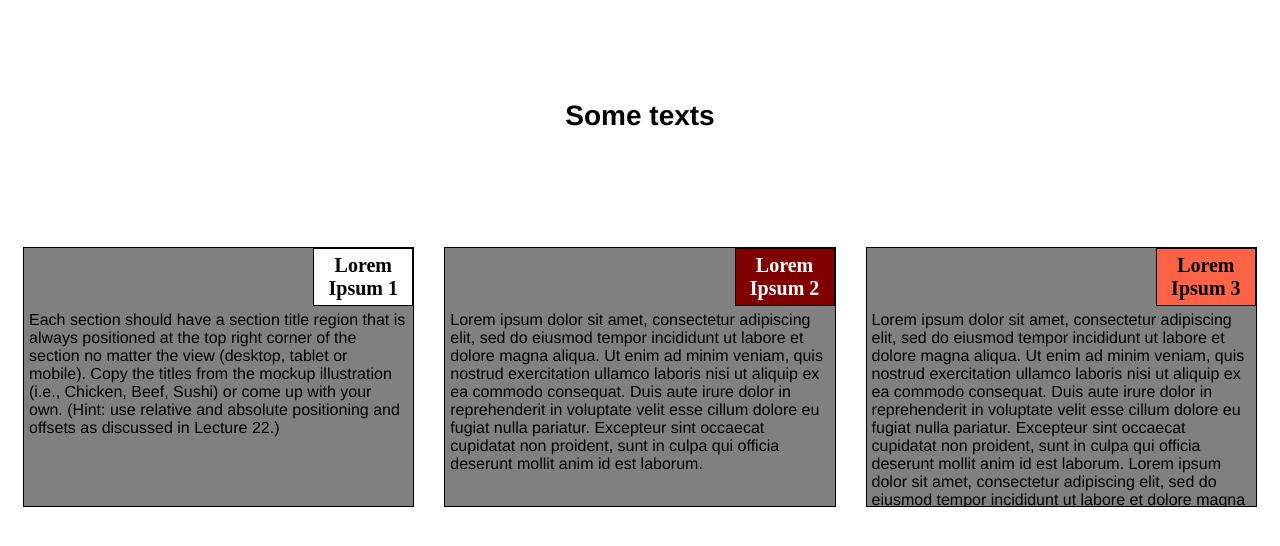
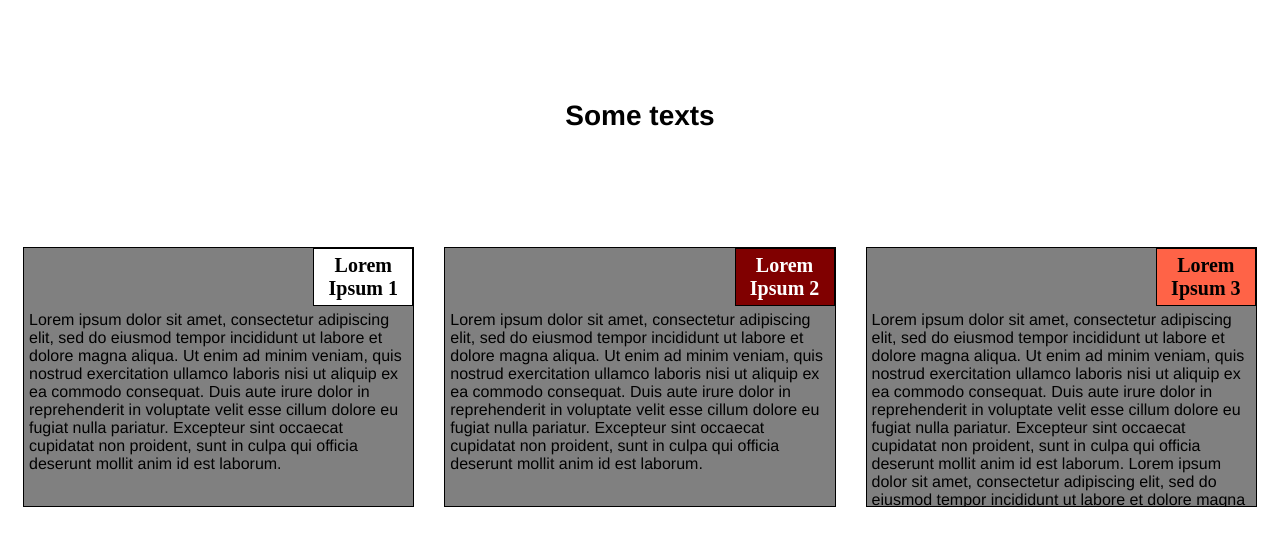
Before and after one commit to fambelic/prova, a plain HTML site: page module2-solution/index.html in a window 1280 px wide. Drawn offline with Linux system fonts and the light colour scheme.

Commit message:
first commit

```diff
--- a/module2-solution/index.html
+++ b/module2-solution/index.html
@@ -13,7 +13,7 @@
 		<div>
 			<p class="sub1">Lorem Ipsum 1</p>
 			<p class="content">
-			 Each section should have a section title region that is always positioned at the top right corner of the section no matter the view (desktop, tablet or mobile). Copy the titles from the mockup illustration (i.e., Chicken, Beef, Sushi) or come up with your own. (Hint: use relative and absolute positioning and offsets as discussed in Lecture 22.)
+			 Lorem ipsum dolor sit amet, consectetur adipiscing elit, sed do eiusmod tempor incididunt ut labore et dolore magna aliqua. Ut enim ad minim veniam, quis nostrud exercitation ullamco laboris nisi ut aliquip ex ea commodo consequat. Duis aute irure dolor in reprehenderit in voluptate velit esse cillum dolore eu fugiat nulla pariatur. Excepteur sint occaecat cupidatat non proident, sunt in culpa qui officia deserunt mollit anim id est laborum.
 			</p>
 		</div>
 	</section>
```
